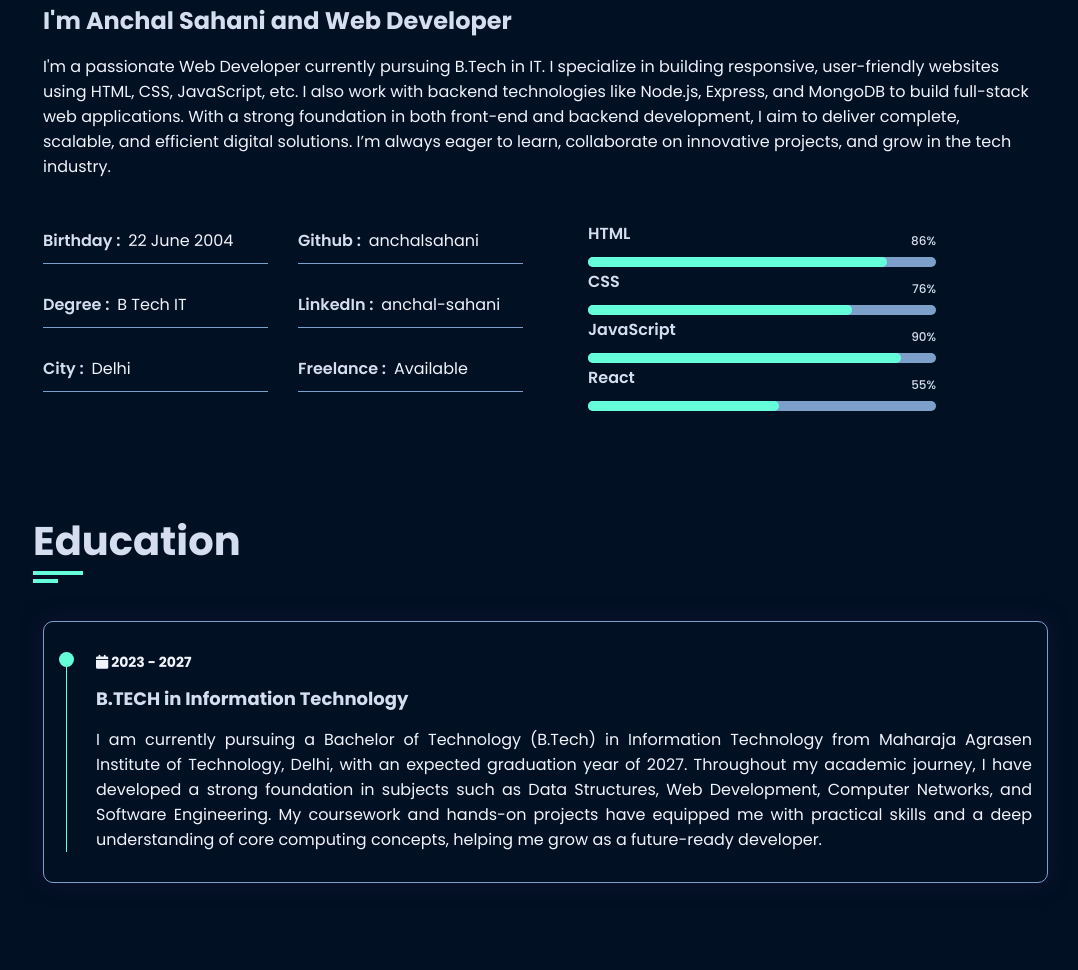
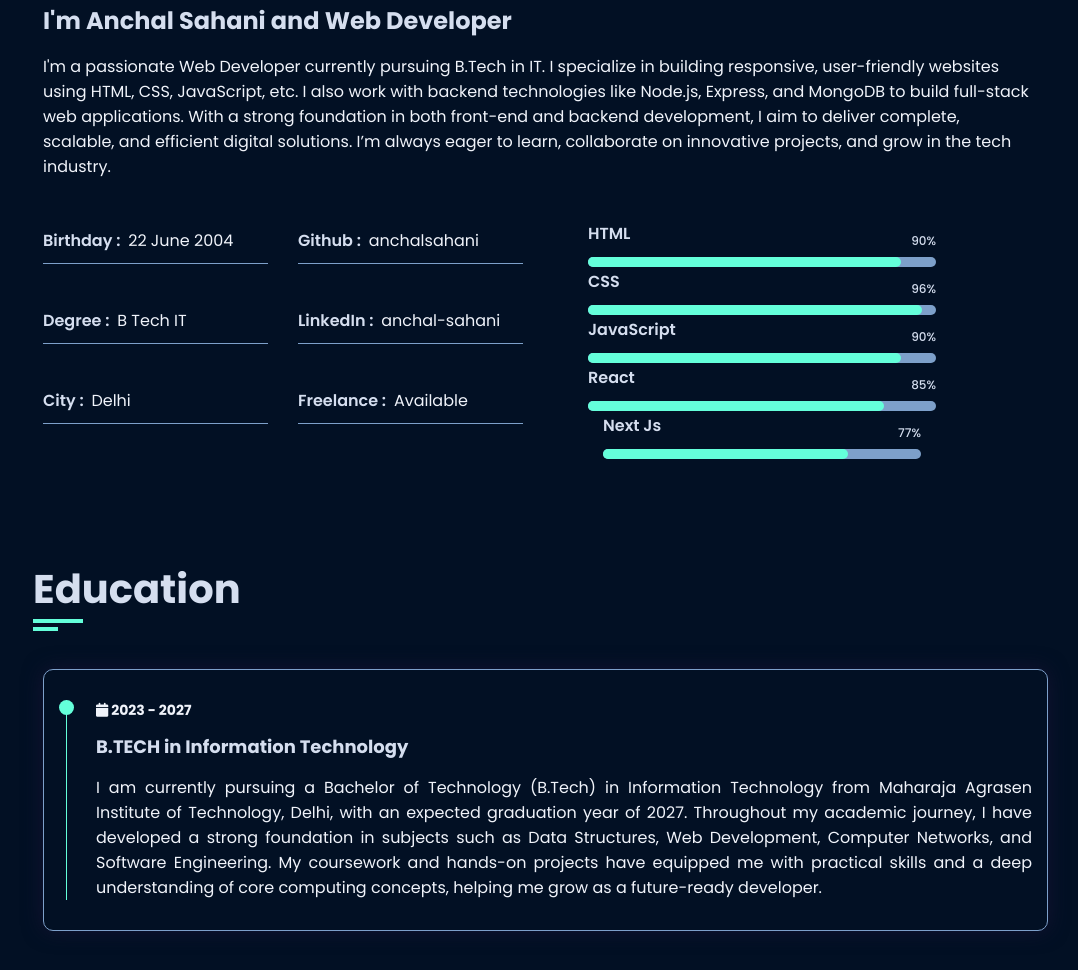
Before and after one commit to anchalsahani/my-portfolio, a plain HTML site: page index.html in a window 1280 px wide. Shown: the part 972-1942 px from the top of the page, without its empty margins (202-1280 px from the left). Drawn offline with nearby package versions, Linux system fonts and the light colour scheme; a web font is replaced by a local one.

Commit message:
Update skill progress percentages and add Next.js

```diff
--- a/index.html
+++ b/index.html
@@ -134,15 +134,15 @@
           <div class="skill-item padd-15">
             <h5>HTML</h5>
             <div class="progress">
-              <div class="progress-in" style="width: 86%;"></div>
-              <div class="skill-percent">86%</div>
+              <div class="progress-in" style="width: 90%;"></div>
+              <div class="skill-percent">90%</div>
             </div>
           </div>
           <div class="skill-item padd-15">
             <h5>CSS</h5>
             <div class="progress">
-              <div class="progress-in" style="width: 76%;"></div>
-              <div class="skill-percent">76%</div>
+              <div class="progress-in" style="width: 96%;"></div>
+              <div class="skill-percent">96%</div>
             </div>
           </div>
           <div class="skill-item padd-15">
@@ -155,8 +155,14 @@
           <div class="skill-item padd-15">
             <h5>React</h5>
             <div class="progress">
-              <div class="progress-in" style="width: 55%;"></div>
-              <div class="skill-percent">55%</div>
+              <div class="progress-in" style="width: 85%;"></div>
+              <div class="skill-percent">85%</div>
+            </div>
+            <div class="skill-item padd-15">
+            <h5>Next Js</h5>
+            <div class="progress">
+              <div class="progress-in" style="width: 77%;"></div>
+              <div class="skill-percent">77%</div>
             </div>
           </div>
         </div>
```
